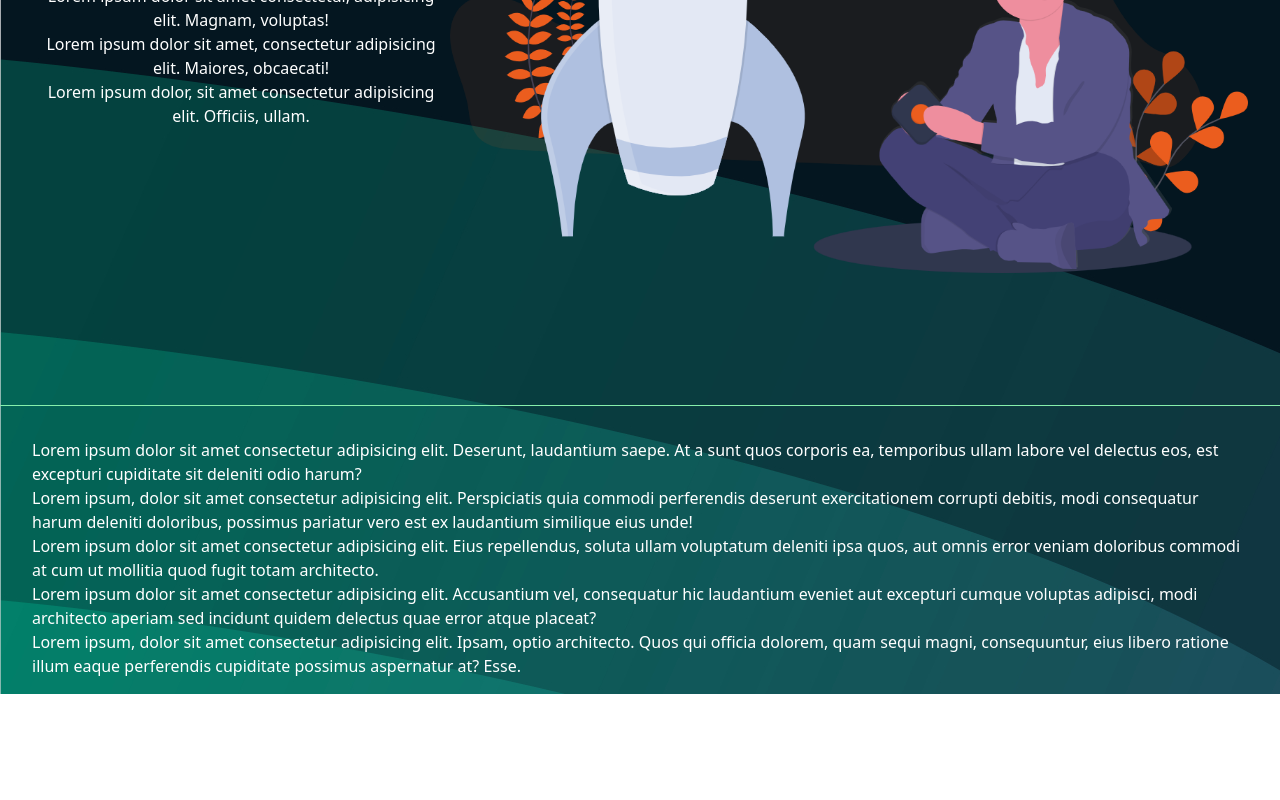
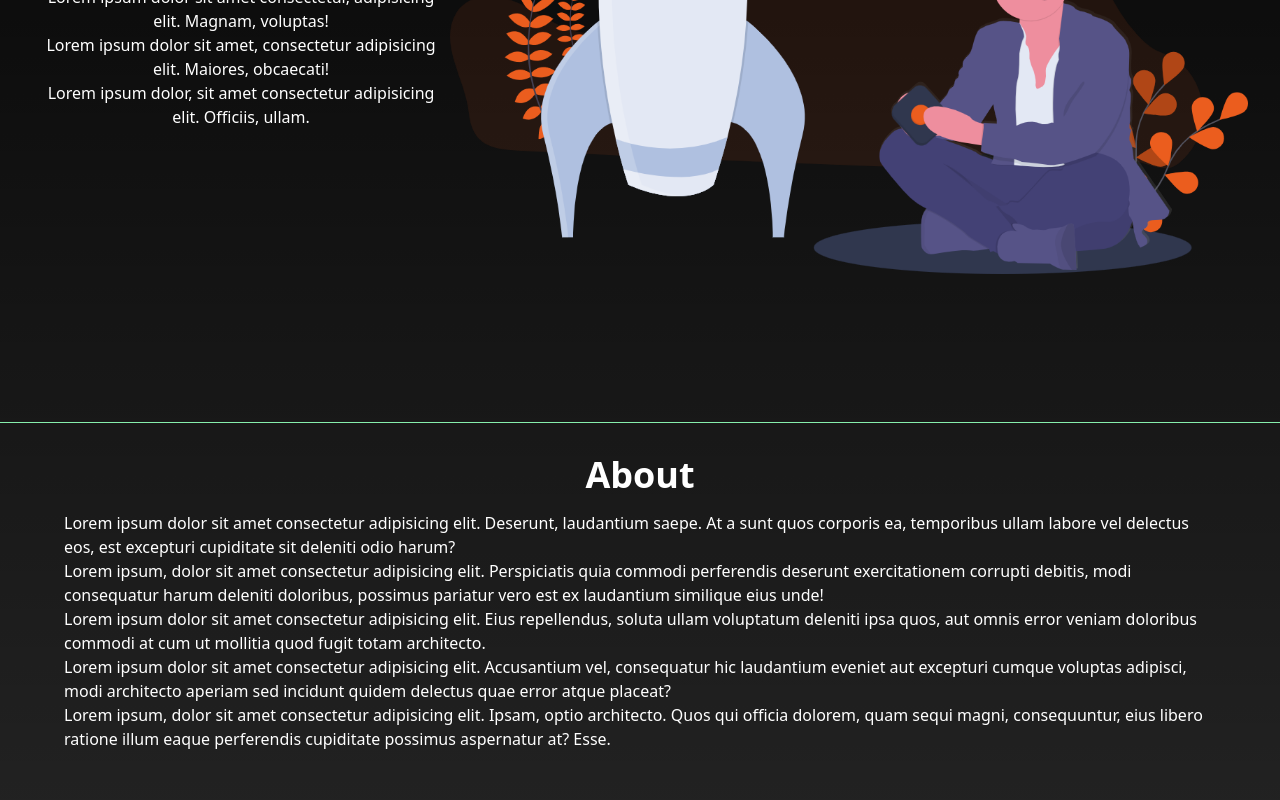
Before and after one commit to shibanmeledath/frontend, a React (Create React App) app: page / in a window 1280 px wide. Shown: the part 478-1278 px from the top of the page. Before the commit the page ends 1172 px from the top, so only its background shows below. Built offline with nearby package versions, Linux system fonts and the light colour scheme.

Commit message:
about section initiated replace home.js with main.js and added home,js and about.js inside it

```diff
--- a/src/App.js
+++ b/src/App.js
@@ -1,13 +1,14 @@
 
 import { Routes,Route } from "react-router-dom";
 import HomeLayout from "./layouts/HomeLayout";
-import Home from "./features/homeLayout/Home";
+import Main from "./features/homeLayout/Main";
+import About from "./features/homeLayout/About";
 function App() {
   return <>
   <Routes>
     <Route path="/" element={<HomeLayout/>}>
-    <Route index element={<Home/>} />
-
+    <Route index element={<Main/>} />
+    <Route path="about" element={<About/>} />
     </Route>
 
   </Routes>
--- /dev/null
+++ b/src/features/homeLayout/About.js
@@ -0,0 +1,20 @@
+import React from 'react'
+
+const About = () => {
+  return (
+    <>
+      <div className="  h-screen border-y border-green-300 flex   flex-col text-white   justify-between itms-center lg:flex-row  max-w-7xl mx-auto px-4 sm:px-6 lg:px-8 pb-4 mb-4">
+      <div className=" text-white max-w-7xl mx-auto px-4 sm:px-6 lg:px-8 max-h-fit py-4">
+        <div className='font-extrabold text-4xl text-center p-4'>About</div>
+          <p>Lorem ipsum dolor sit amet consectetur adipisicing elit. Deserunt, laudantium saepe. At a sunt quos corporis ea, temporibus ullam labore vel delectus eos, est excepturi cupiditate sit deleniti odio harum?</p>
+          <p>Lorem ipsum, dolor sit amet consectetur adipisicing elit. Perspiciatis quia commodi perferendis deserunt exercitationem corrupti debitis, modi consequatur harum deleniti doloribus, possimus pariatur vero est ex laudantium similique eius unde!</p>
+          <p>Lorem ipsum dolor sit amet consectetur adipisicing elit. Eius repellendus, soluta ullam voluptatum deleniti ipsa quos, aut omnis error veniam doloribus commodi at cum ut mollitia quod fugit totam architecto.</p>
+          <p>Lorem ipsum dolor sit amet consectetur adipisicing elit. Accusantium vel, consequatur hic laudantium eveniet aut excepturi cumque voluptas adipisci, modi architecto aperiam sed incidunt quidem delectus quae error atque placeat?</p>
+          <p>Lorem ipsum, dolor sit amet consectetur adipisicing elit. Ipsam, optio architecto. Quos qui officia dolorem, quam sequi magni, consequuntur, eius libero ratione illum eaque perferendis cupiditate possimus aspernatur at? Esse.</p>
+        </div>
+      </div>
+    </>
+  )
+}
+
+export default About
--- a/src/features/homeLayout/HeaderCompnents/PCNavbar.js
+++ b/src/features/homeLayout/HeaderCompnents/PCNavbar.js
@@ -9,7 +9,7 @@ const PCNavbar = () => {
 
               <Link  className="hover:underline underline-offset-4 hover:text-green-400 transition duration-300 ease-in-out  delay-150" to={'/'} >
               Home</Link>
-              <Link  className="hover:underline underline-offset-4 hover:text-green-400 transition duration-300 ease-in-out  delay-150" to={'/'} >
+              <Link  className="hover:underline underline-offset-4 hover:text-green-400 transition duration-300 ease-in-out  delay-150" to={'about'} >
               About</Link>
               <Link  className="hover:underline underline-offset-4 hover:text-green-400 transition duration-200 ease-in-out  delay-150" to={'/'} >
              <ServicesDropdown/> </Link>
--- a/src/features/homeLayout/Home.js
+++ b/src/features/homeLayout/Home.js
@@ -2,8 +2,7 @@ import image1 from '../../images/hero3.png'
 const Home = () => {
   return (
     <>
-      <main className=''>
-      <div className="  h-screen border-y border-green-300 flex   flex-col text-white   justify-between itms-center lg:flex-row  max-w-7xl mx-auto px-4 sm:px-6 lg:px-8 pb-4 mb-4">
+        <div className="  h-screen border-y border-b-0 border-green-300 flex   flex-col text-white   justify-between itms-center lg:flex-row  max-w-7xl mx-auto px-4 sm:px-6 lg:px-8 pb-4 mb-4">
       <div className='  max-w-7xl h-96 mx-auto flex flex-col text-center justify-center my-auto '>
       <h1 className='font-extrabold text-4xl '> Welcome to <span className='text-green-400' >Corfoc</span>  technologies!!</h1>
       <div className='pt-4 mt-5'>
@@ -16,21 +15,9 @@ const Home = () => {
       <div className= ' bg-blue-800 bg-transparent max-w-7xl h-96 my-auto mx-auto flex flex-col text-center justify-center '>
       <img className=' h-auto w-auto' src={image1} alt="Example" />
 
-      </div>
+    </div>
 
-
-         {/*  <p>Lorem ipsum dolor sit amet consectetur adipisicing elit. Eius repellendus, soluta ullam voluptatum deleniti ipsa quos, aut omnis error veniam doloribus commodi at cum ut mollitia quod fugit totam architecto.</p>
-          <p>Lorem ipsum dolor sit amet consectetur adipisicing elit. Accusantium vel, consequatur hic laudantium eveniet aut excepturi cumque voluptas adipisci, modi architecto aperiam sed incidunt quidem delectus quae error atque placeat?</p>
-          <p>Lorem ipsum, dolor sit amet consectetur adipisicing elit. Ipsam, optio architecto. Quos qui officia dolorem, quam sequi magni, consequuntur, eius libero ratione illum eaque perferendis cupiditate possimus aspernatur at? Esse.</p> */}
-        </div>
-        <div className=" text-white max-w-7xl mx-auto px-4 sm:px-6 lg:px-8 max-h-fit py-4">
-          <p>Lorem ipsum dolor sit amet consectetur adipisicing elit. Deserunt, laudantium saepe. At a sunt quos corporis ea, temporibus ullam labore vel delectus eos, est excepturi cupiditate sit deleniti odio harum?</p>
-          <p>Lorem ipsum, dolor sit amet consectetur adipisicing elit. Perspiciatis quia commodi perferendis deserunt exercitationem corrupti debitis, modi consequatur harum deleniti doloribus, possimus pariatur vero est ex laudantium similique eius unde!</p>
-          <p>Lorem ipsum dolor sit amet consectetur adipisicing elit. Eius repellendus, soluta ullam voluptatum deleniti ipsa quos, aut omnis error veniam doloribus commodi at cum ut mollitia quod fugit totam architecto.</p>
-          <p>Lorem ipsum dolor sit amet consectetur adipisicing elit. Accusantium vel, consequatur hic laudantium eveniet aut excepturi cumque voluptas adipisci, modi architecto aperiam sed incidunt quidem delectus quae error atque placeat?</p>
-          <p>Lorem ipsum, dolor sit amet consectetur adipisicing elit. Ipsam, optio architecto. Quos qui officia dolorem, quam sequi magni, consequuntur, eius libero ratione illum eaque perferendis cupiditate possimus aspernatur at? Esse.</p>
-        </div>
-      </main>
+ </div>
     </>
   )
 }
--- /dev/null
+++ b/src/features/homeLayout/Main.js
@@ -0,0 +1,14 @@
+import Home from './Home';
+import About from './About'
+const Main = () => {
+  return (
+    <>
+
+      <Home/>
+      <About/>
+
+    </>
+  )
+}
+
+export default Main;
--- a/src/style.css
+++ b/src/style.css
@@ -1,5 +1,5 @@
 body{
 
 
-    background:url('./images/hero5.jpg'), linear-gradient(to bottom,black,rgba(0, 0, 0, 0.825));
+    background:/* url('./images/hero5.jpg'), */ linear-gradient(to bottom,black,rgba(0, 0, 0, 0.825));
 }
```
